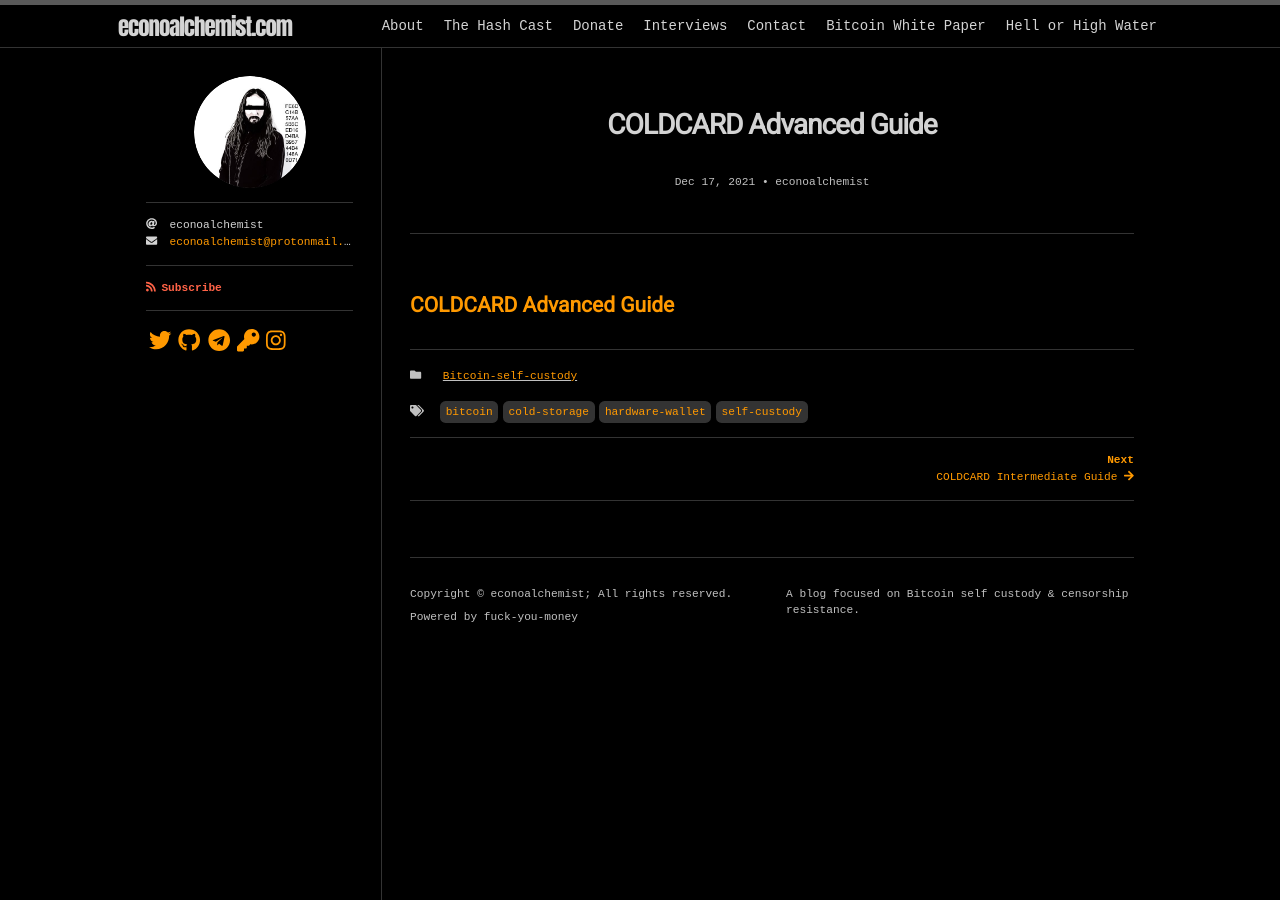
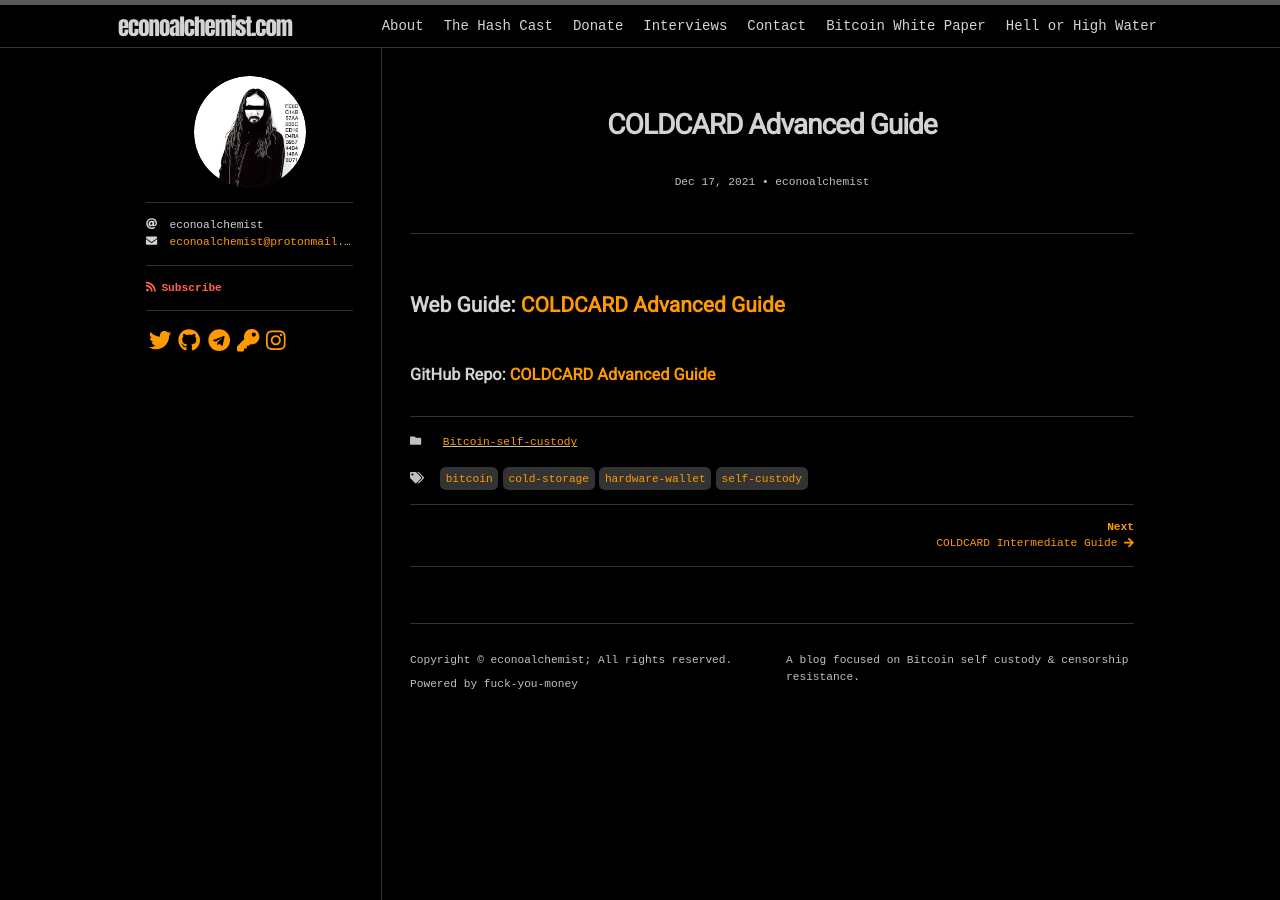
Before and after one commit to econoalchemist/econoalchemist.github.io, a Jekyll site: the page built from _posts/2021-12-17-COLDCARD-ParanoidGuide.md, in a window 1280 px wide. Built offline with Jekyll 4.4.1, drawn with Linux system fonts in a browser that asks for light colours; nearby versions of some CDN libraries; some web fonts are replaced.

Commit message:
Update 2021-12-17-COLDCARD-ParanoidGuide.md

```diff
--- a/_posts/2021-12-17-COLDCARD-ParanoidGuide.md
+++ b/_posts/2021-12-17-COLDCARD-ParanoidGuide.md
@@ -8,4 +8,6 @@ author:
   - econoalchemist
 ---
 
-## [COLDCARD Advanced Guide](https://econoalchemist.github.io/COLDCARD-Paranoid/)
+## Web Guide: [COLDCARD Advanced Guide](https://econoalchemist.github.io/COLDCARD-Paranoid/)
+
+### GitHub Repo: [COLDCARD Advanced Guide](https://github.com/econoalchemist/COLDCARD-Paranoid)
```
